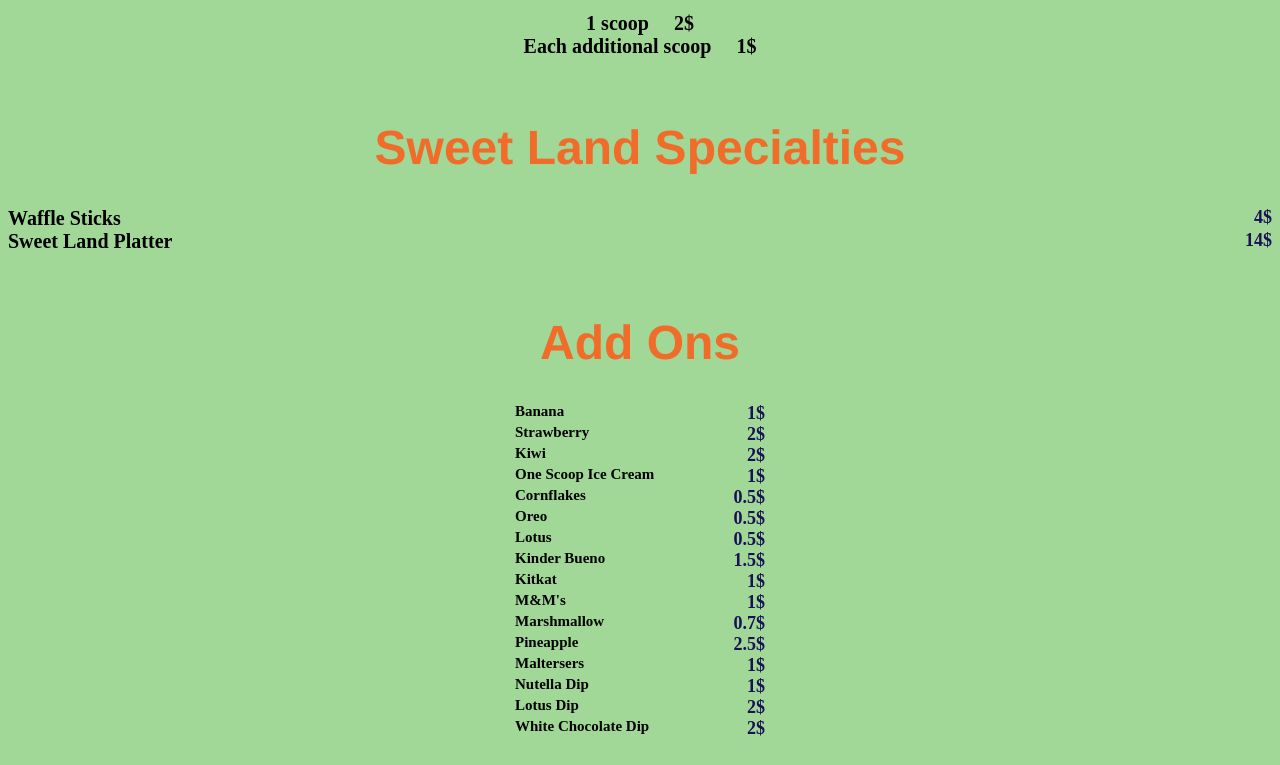
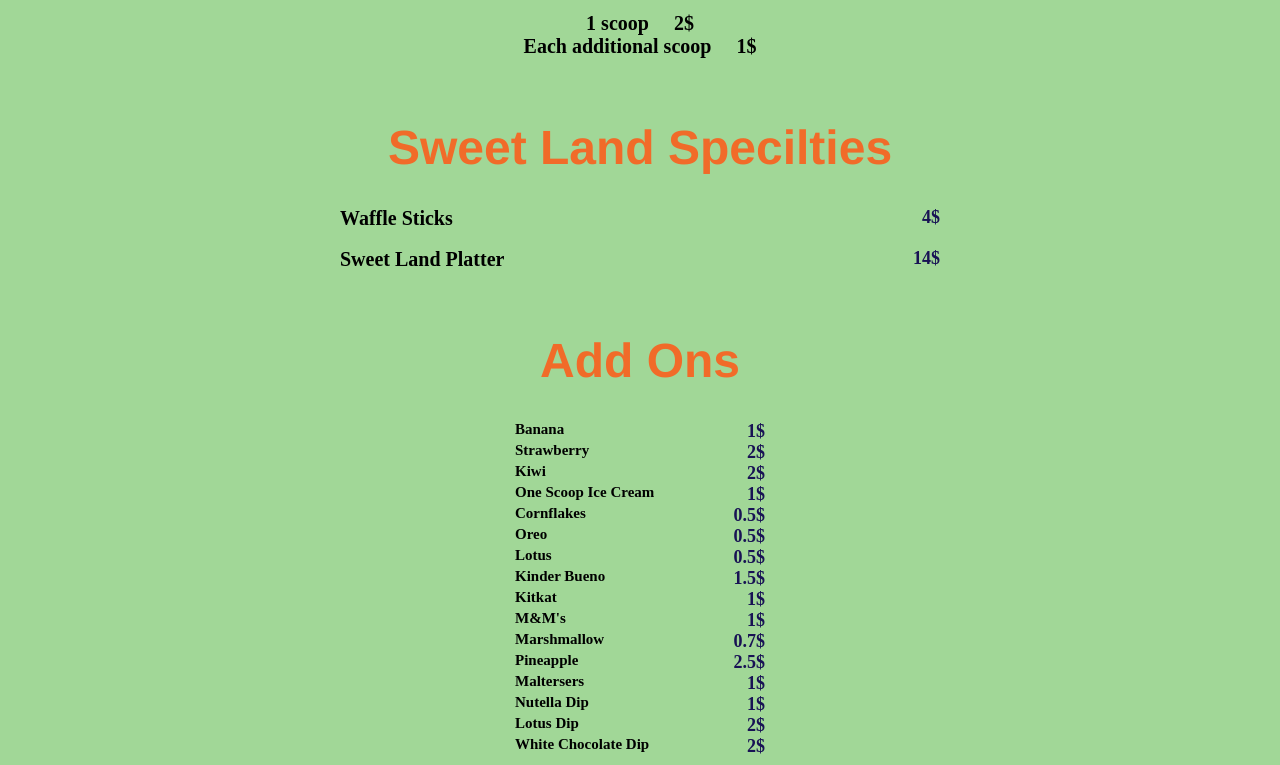
Before and after one commit to LeenElias/Sweet-Land, a plain HTML site: page index.html in a window 1280 px wide. Shown: the part 3012-3777 px from the top of the page. Drawn offline with Linux system fonts and the light colour scheme.

Commit message:
changed positions

```diff
--- a/index.html
+++ b/index.html
@@ -246,18 +246,23 @@
     <strong class="item">1 scoop  &nbsp;&nbsp;&nbsp;&nbsp;2$</strong><br>
     <strong class="item">Each additional scoop  &nbsp;&nbsp;&nbsp;&nbsp;1$</strong>
   </div>
-</div>
+
   </div>
 
+
   <div><!--Specialties-->
-    <div class="Item-heading">
-     <h1> Sweet Land Specialties</h1>
-    </div>
-    <div>
-      <strong class="item">Waffle Sticks <span class="price">4$</span></strong>
-    </div>
-    <strong class="item">Sweet Land Platter <span class="price">14$</span></strong>
+   <div class="Item-heading">
+    <h1>Sweet Land Specilties</h1>
+   </div>
+   <div>
+    <strong class="item">Waffle Sticks<span class="price">4$</span></strong>
+   </div><br>
+   <div>
+    <strong class="item">Sweet Land Platter<span class="price">14$</span></strong>
+   </div>
+
   </div>
+
 
   <div> <!--Add ons-->
       <div class="Item-heading">
@@ -287,6 +292,6 @@
   </div>
 
 
-
+</div>
 </div>
 </body>
```
